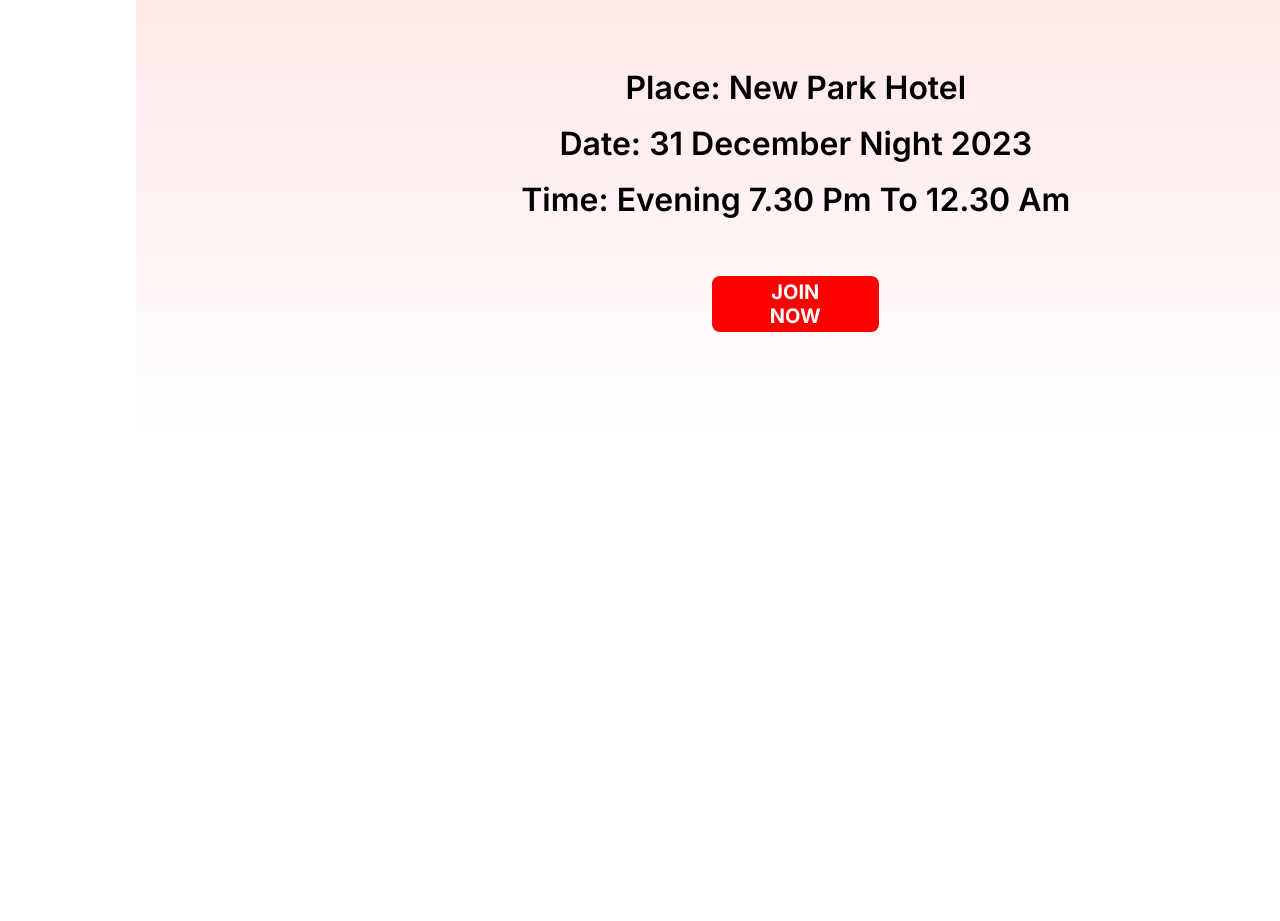
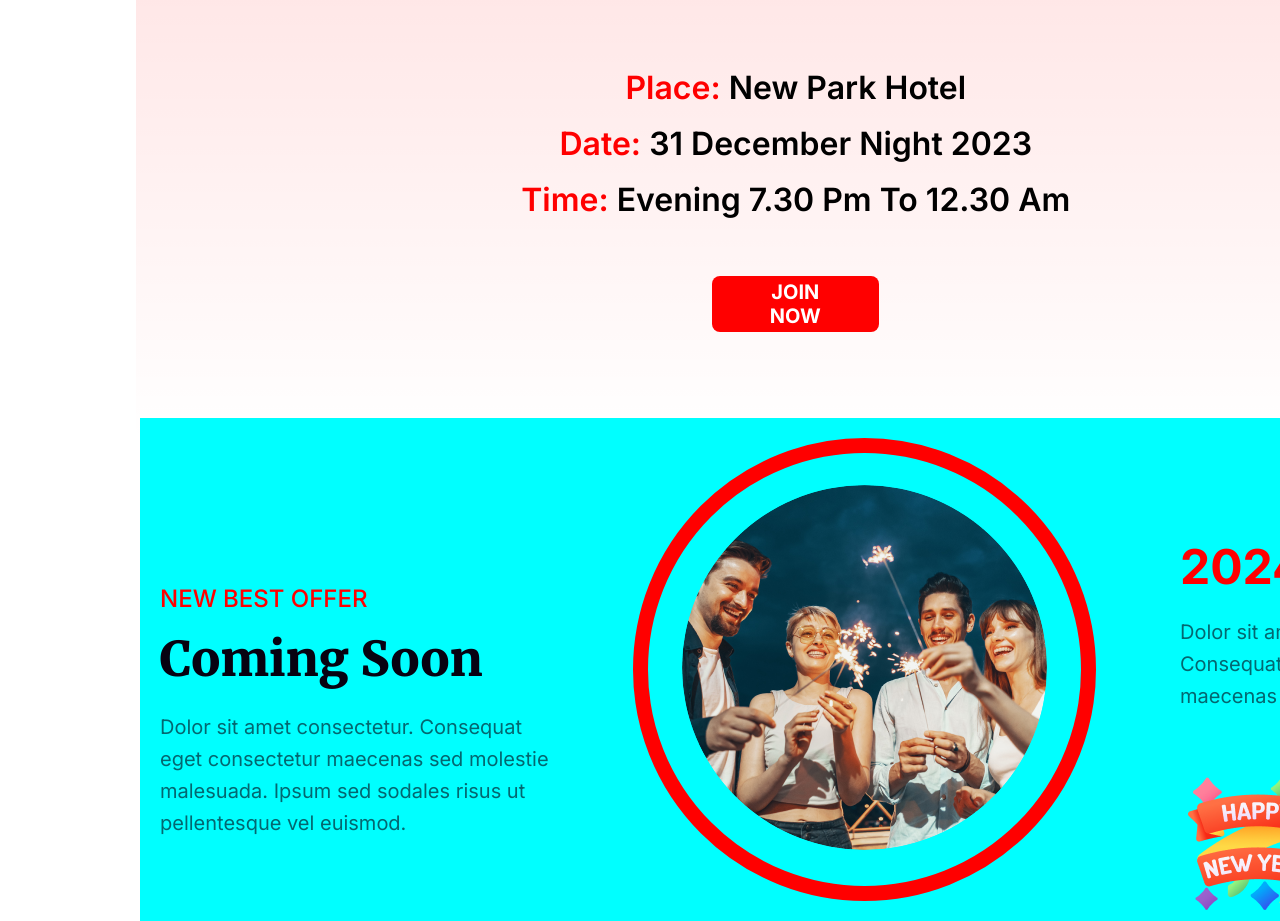
Before and after one commit to Ebrahim112002/New-year, a plain HTML site: page index.html in a window 1280 px wide. Shown: the part 2600-3521 px from the top of the page. Before the commit the page ends 3042 px from the top, so only its background shows below. Drawn offline with Linux system fonts and the light colour scheme.

Commit message:
added offer slide

```diff
--- a/index.html
+++ b/index.html
@@ -2,7 +2,7 @@
 <html lang="en">
 <head>
     <meta charset="UTF-8">
-    <meta name="viewport" content="width=device-width, initial-scale=1.0">
+    <meta name="meta viewport" content="width=device-width, initial-scale=1.0">
     <title>New year offer</title>
     <link rel="stylesheet" href="style/style.css">
 </head>
@@ -38,11 +38,32 @@
           </section>
           <section class="date">
             <div class="date-content">
-              <p>Place: New Park Hotel <br>
-                Date: 31 December Night 2023 <br>
-                Time: Evening 7.30 pm to 12.30 am</p>
+              <p> <span class="date-sp">Place:</span> New Park Hotel <br>
+                <span class="date-sp">Date:</span> 31 December Night 2023 <br>
+                <span class="date-sp">Time:</span> Evening 7.30 pm to 12.30 am</p>
             </div>
             <button type="button" class="btn">JOIN NOW</button>
+          </section>
+          <section class="offer">
+            <div class="offer-content">
+              <p class="p1">NEW BEST OFFER</p>
+              <h2>Coming Soon</h2>
+              <p class="p2">Dolor sit amet consectetur. Consequat <br> eget consectetur maecenas sed molestie <br> malesuada. Ipsum sed sodales risus ut <br> pellentesque vel euismod. </p>
+            </div>
+            <div class="offer-border">
+              <div class="offer-img">
+                <img src="images/Ellipse 1.png" alt="" >
+              </div>
+            </div>
+            <div class="offer-cnt2">
+             <div class="offer-in">
+              <h1>2024</h1>
+              <p>Dolor sit amet consectetur. Consequat eget consectetur maecenas sed.</p>
+
+             </div>
+             <img src="images/Group 96.png" alt="">
+
+            </div>
           </section>
     </main>
     <footer>
--- a/style/style.css
+++ b/style/style.css
@@ -203,3 +203,115 @@ text-align: center;
 text-transform: uppercase;
 margin-left: 576px;
 }
+.date-sp{
+    color: red;
+}
+
+
+/* offer sec styles */
+.offer {
+    position: relative;
+    margin: 0 auto; /* Centers the container */
+    background-color: aqua;
+    display: flex;
+    align-items: center; /* Aligns items vertically */
+    justify-content: space-between; /* Adds space between content sections */
+    padding: 20px; /* Adds padding to the section */
+   /* Group 48 */
+position: absolute;
+width: 1320px;
+height: 463px;
+left: 140px;
+right: 140px;
+top: 3018px;
+bottom: 3854px;
+}
+
+.offer-content {
+    max-width: 400px;
+    text-align: left;
+}
+
+.p1 {
+    color: rgb(255, 0, 0);
+    font-family: Inter, sans-serif;
+    font-size: 24px;
+    font-weight: 500;
+    line-height: 29px;
+    margin-top: 104px;
+    margin-bottom: 16px;
+}
+
+.offer-content h2 {
+    margin-top: 0px;
+    color: rgb(7, 2, 17);
+    font-family: Merriweather, serif;
+    font-size: 48px;
+    font-weight: 900;
+    line-height: 60px;
+    text-transform: capitalize;
+    margin-bottom: 22px;
+}
+
+.p2 {
+    color: rgba(7, 2, 17, 0.6);
+    font-family: Inter, sans-serif;
+    font-size: 20px;
+    font-weight: 400;
+    line-height: 32px;
+}
+
+.offer-border {
+    display: flex;
+    justify-content: center;
+    align-items: center;
+    width: 463px;
+    height: 463px;
+    border: 15px solid rgb(255, 0, 0); /* Outer red border */
+    border-radius: 50%; /* Ensures the border is circular */
+    overflow: hidden; /* Clips the image to the circle */
+    box-sizing: border-box;
+    margin: 0 auto;
+}
+
+.offer-img img {
+    width: 100%; /* Fills the parent container */
+    height: 100%; /* Fills the parent container */
+    object-fit: cover; /* Prevents distortion */
+    border-radius: 50%; /* Ensures the image remains circular */
+}
+
+.offer-cnt2 {
+    display: flex;
+    flex-direction: column;
+    align-items: center;
+    gap: 16px;
+    max-width: 300px;
+    text-align: left;
+}
+
+.offer-in h1 {
+    color: rgb(255, 0, 0);
+    font-family: Inter, sans-serif;
+    font-size: 48px;
+    font-weight: 700;
+    line-height: 58px;
+    margin-bottom: 16px;
+    margin-top: 112px;
+}
+
+.offer-in p {
+    color: rgba(7, 2, 17, 0.6);
+    font-family: Inter, sans-serif;
+    font-size: 20px;
+    font-weight: 400;
+    line-height: 32px;
+    margin-bottom: 46px;
+}
+
+.offer-cnt2 img {
+    max-width: 150px;
+    height: auto;
+    margin-right: 145px;
+    margin-top: 0;
+}
```
